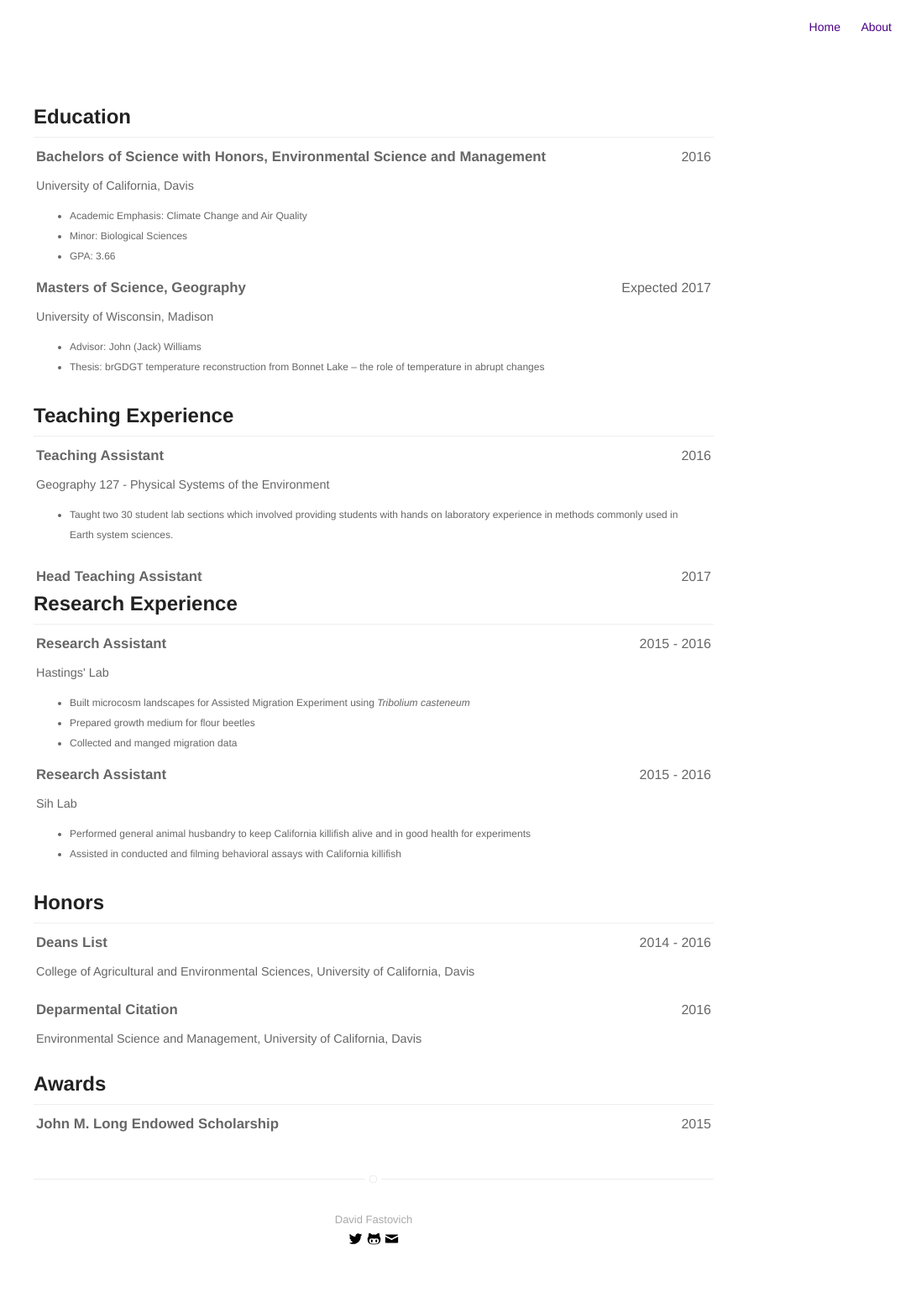
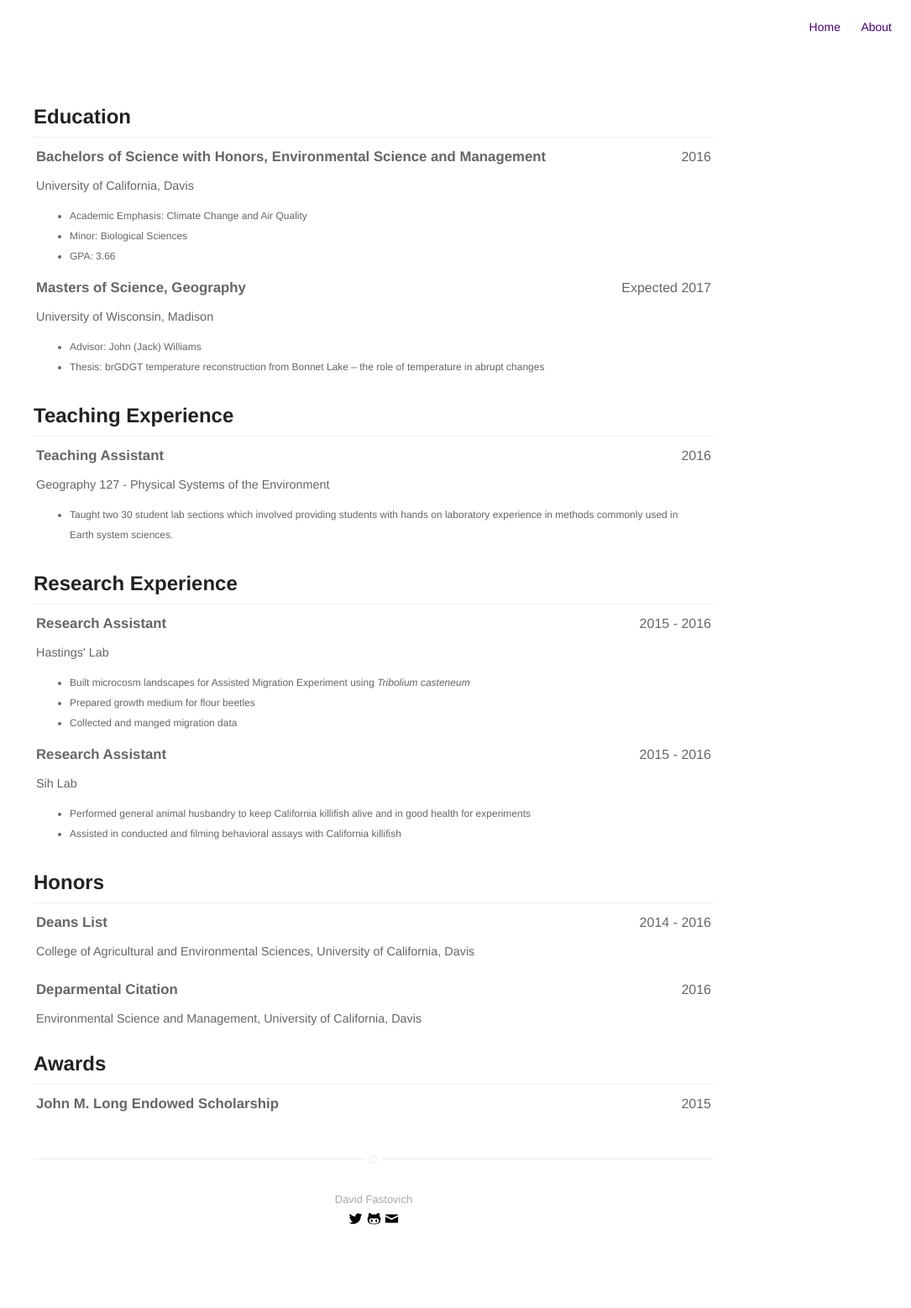
Before and after one commit to davidfastovich/davidfastovich.github.io, a Jekyll site: the page built from cv.md, in a window 1280 px wide. Shown: the whole page at 84% size, without its empty margins (195-1280 px from the left). Built offline with Jekyll 4.4.1, drawn with Linux system fonts in a browser that asks for light colours; after the commit the page ends 1534 px from its top, so only the background shows below that.

Commit message:
Merging cv

```diff
--- a/cv.md
+++ b/cv.md
@@ -60,11 +60,11 @@ layout: page
 		</td>
 	</tr>
 	<tr class="separator" />
-	<tr>
+	<!--tr>
 		<td style="font-size:105%;"><b> Head Teaching Assistant </b></td>
 		<td align="right"> 2017 </td>
 	</tr>
-	<!--tr class="separator" />
+	<tr class="separator" />
 	<tr style="font-size:90%;">
 		<td> Geography 120 - Introduction to the Earth System </td>
 	</tr>
```
